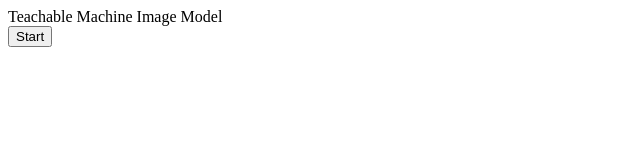
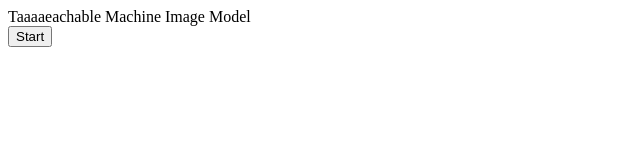
Before and after one commit to able0220/AI_home, a plain HTML site: page index.html in a window 1280 px wide. Shown: the full height of the page, 0-640 px from the left. Drawn offline with Linux system fonts and the light colour scheme.

Commit message:
first commit

```diff
--- a/index.html
+++ b/index.html
@@ -4,7 +4,7 @@
 		<link rel="stylesheet" href="style.css" />
 	</head>
 	<body>
-		<div>Teachable Machine Image Model</div>
+		<div>Taaaaeachable Machine Image Model</div>
 		<button type="button" onclick="init()">Start</button>
 		<div id="webcam-container"></div>
 		<div id="label-container"></div>
```
